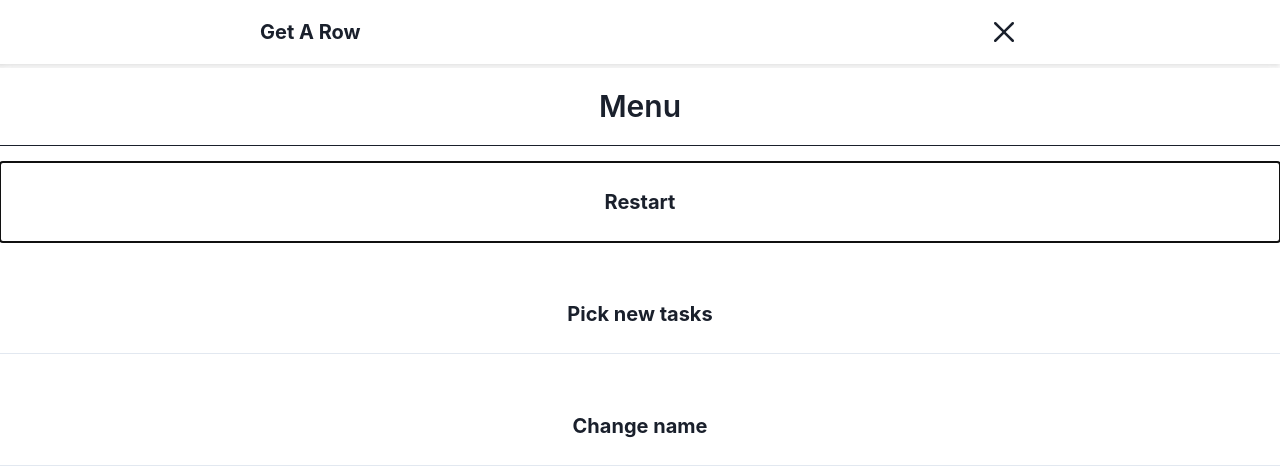
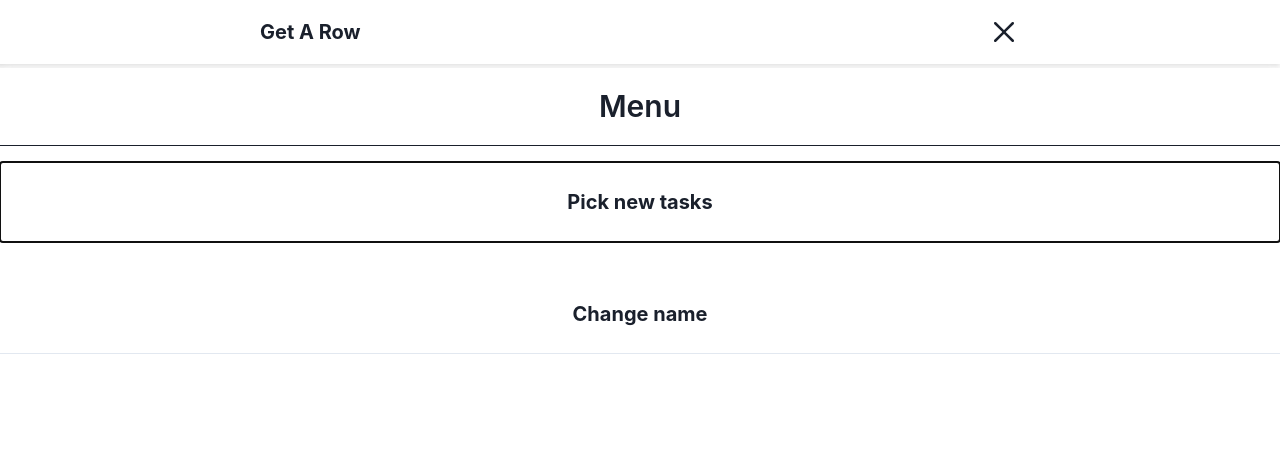
Before and after one commit to felix-odenhall/get-a-row, a React (Create React App) app: page / in a window 1280 px wide. Both pictures are taken after a click on the element 1002 px from the left and 32 px from the top of the page. Shown: the top 476 px of the page. Built offline with nearby package versions, Linux system fonts and the light colour scheme.

Commit message:
dont resplay restart if there is not an ongoing game

```diff
--- a/src/components/Header/Navbar/Navbar.tsx
+++ b/src/components/Header/Navbar/Navbar.tsx
@@ -25,6 +25,7 @@ const Navbar = ({ isOpen, onClose }: NavbarProps) => {
     setUsername,
     setHasUsername,
     setHasBingo,
+    hasOngoingGame,
   } = useStore((state) => ({
     setUsername: state.setUsername,
     setHasUsername: state.setHasUsername,
@@ -85,12 +86,14 @@ const Navbar = ({ isOpen, onClose }: NavbarProps) => {
 
         <DrawerBody px="0">
           <UnorderedList listStyleType="none" m="0">
-            <NavbarListButton onClick={restartGame} buttonName="Restart" />
             <NavbarListButton
               onClick={pickNewTasks}
               buttonName="Pick new tasks"
             />
             <NavbarListButton onClick={changeName} buttonName="Change name" />
+            {hasOngoingGame && (
+              <NavbarListButton onClick={restartGame} buttonName="Restart" />
+            )}
           </UnorderedList>
         </DrawerBody>
 
```
